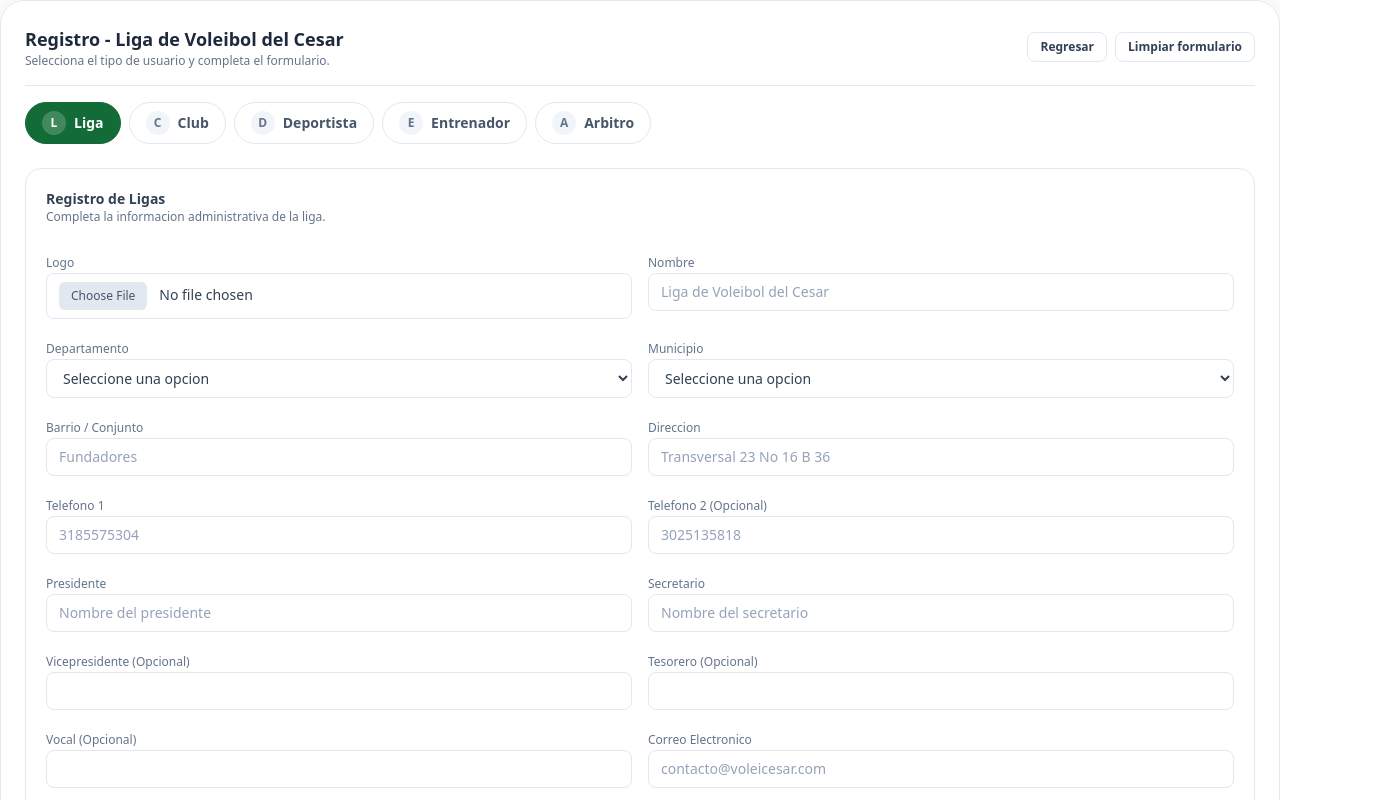
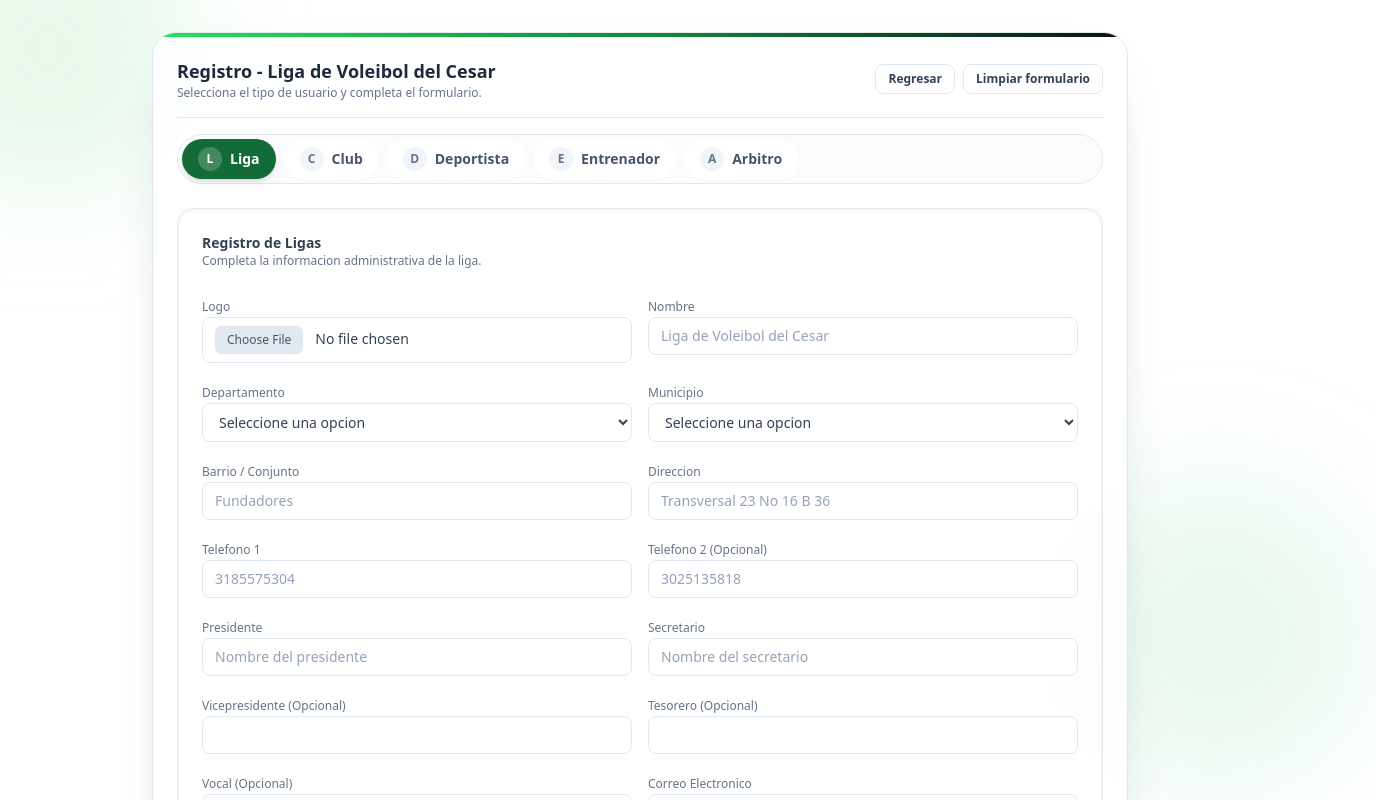
Before and after one commit to SamPerezCode/app-liga-voleibol, a React (Vite) app: page /registro in a window 1280 px wide. Shown: the top 800 px of the page, 1376 px wide, since content can reach past the window. Built offline with nearby package versions, Linux system fonts and the light colour scheme.

Commit message:
Mejora el diseño de RegistroPage; actualiza la estructura y estilos de los formularios de registro de usuarios.

```diff
--- a/src/features/registro/pages/RegistroPage.tsx
+++ b/src/features/registro/pages/RegistroPage.tsx
@@ -32,15 +32,22 @@ const RegistroPage = () => {
   };
 
   return (
-    <section className="space-y-6">
-      <div className="rounded-3xl border border-slate-200 bg-white/80 p-6 shadow-card-soft">
+    <section className="relative">
+      <div className="pointer-events-none absolute -left-24 -top-24 h-72 w-72 rounded-full bg-league-400/15 blur-3xl" />
+      <div className="pointer-events-none absolute -right-24 top-1/3 h-80 w-80 rounded-full bg-league-500/10 blur-3xl" />
+
+      <div className="relative z-10 mx-auto max-w-5xl px-6 py-8">
+        <div className="relative overflow-hidden rounded-3xl border border-slate-200 bg-white/85 p-6 shadow-[0_20px_60px_-40px_rgba(15,76,42,0.45)]">
+          <div className="absolute inset-x-0 top-0 h-1 rounded-t-3xl bg-league-sweep" />
+
           <div className="flex flex-wrap items-center justify-between gap-3 border-b border-slate-200 pb-4">
             <div>
               <h1 className="text-lg font-semibold text-slate-800">
                 Registro - Liga de Voleibol del Cesar
               </h1>
               <p className="text-xs text-slate-500">
-              Selecciona el tipo de usuario y completa el formulario.
+                Selecciona el tipo de usuario y completa el
+                formulario.
               </p>
             </div>
             <div className="flex items-center gap-2">
@@ -51,13 +58,18 @@ const RegistroPage = () => {
               >
                 Regresar
               </Button>
-            <Button variant="outline" size="sm" onClick={handleClear}>
+              <Button
+                variant="outline"
+                size="sm"
+                onClick={handleClear}
+              >
                 Limpiar formulario
               </Button>
             </div>
           </div>
 
-        <div className="mt-4 flex flex-wrap gap-2">
+          <div className="mt-4 rounded-full border border-slate-200 bg-slate-50/70 p-1">
+            <div className="flex flex-wrap gap-2">
               {roleOptions.map((option) => {
                 const active = option.id === role;
                 return (
@@ -66,10 +78,10 @@ const RegistroPage = () => {
                     type="button"
                     onClick={() => setRole(option.id)}
                     aria-pressed={active}
-                className={`inline-flex items-center gap-2 rounded-full border px-4 py-2 text-sm font-semibold transition ${
+                    className={`inline-flex items-center gap-2 rounded-full px-4 py-2 text-sm font-semibold transition ${
                       active
-                    ? "border-league-700 bg-league-700 text-white"
-                    : "border-slate-200 bg-white text-slate-600 hover:bg-slate-50"
+                        ? "bg-league-700 text-white shadow-md"
+                        : "bg-white text-slate-600 hover:bg-slate-50"
                     }`}
                   >
                     <span
@@ -86,8 +98,9 @@ const RegistroPage = () => {
                 );
               })}
             </div>
+          </div>
 
-        <div className="mt-6 rounded-2xl border border-slate-200 bg-white/70 p-5">
+          <div className="mt-6 rounded-2xl border border-slate-200 bg-white/70 p-6 shadow-inner">
             {role === "liga" && <LigaForm formRef={formRef} />}
             {role === "club" && <ClubForm formRef={formRef} />}
             {role === "deportista" && (
@@ -99,6 +112,7 @@ const RegistroPage = () => {
             {role === "arbitro" && <ArbitroForm formRef={formRef} />}
           </div>
         </div>
+      </div>
     </section>
   );
 };
```
Lines whose indentation alone changed are shown as unchanged.
